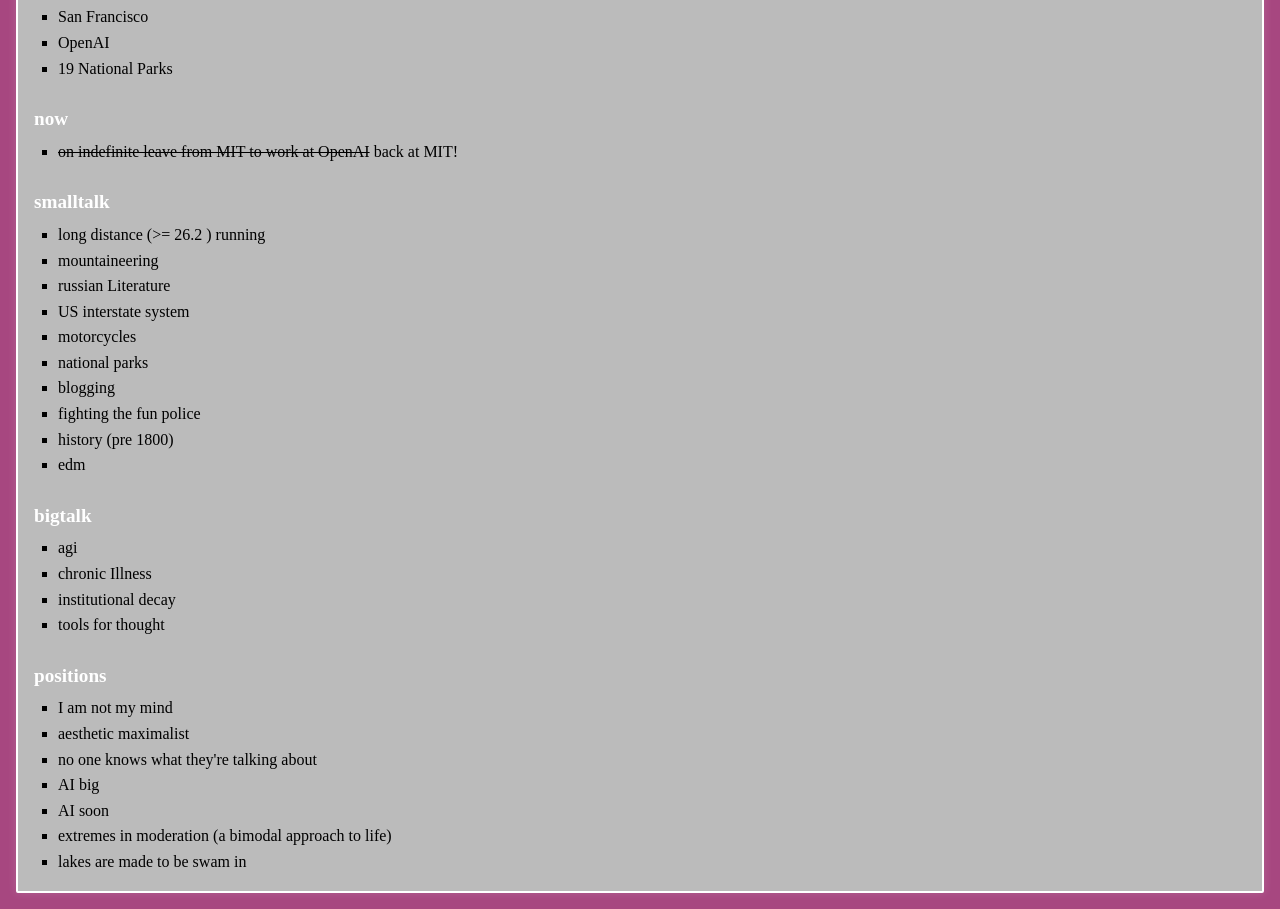
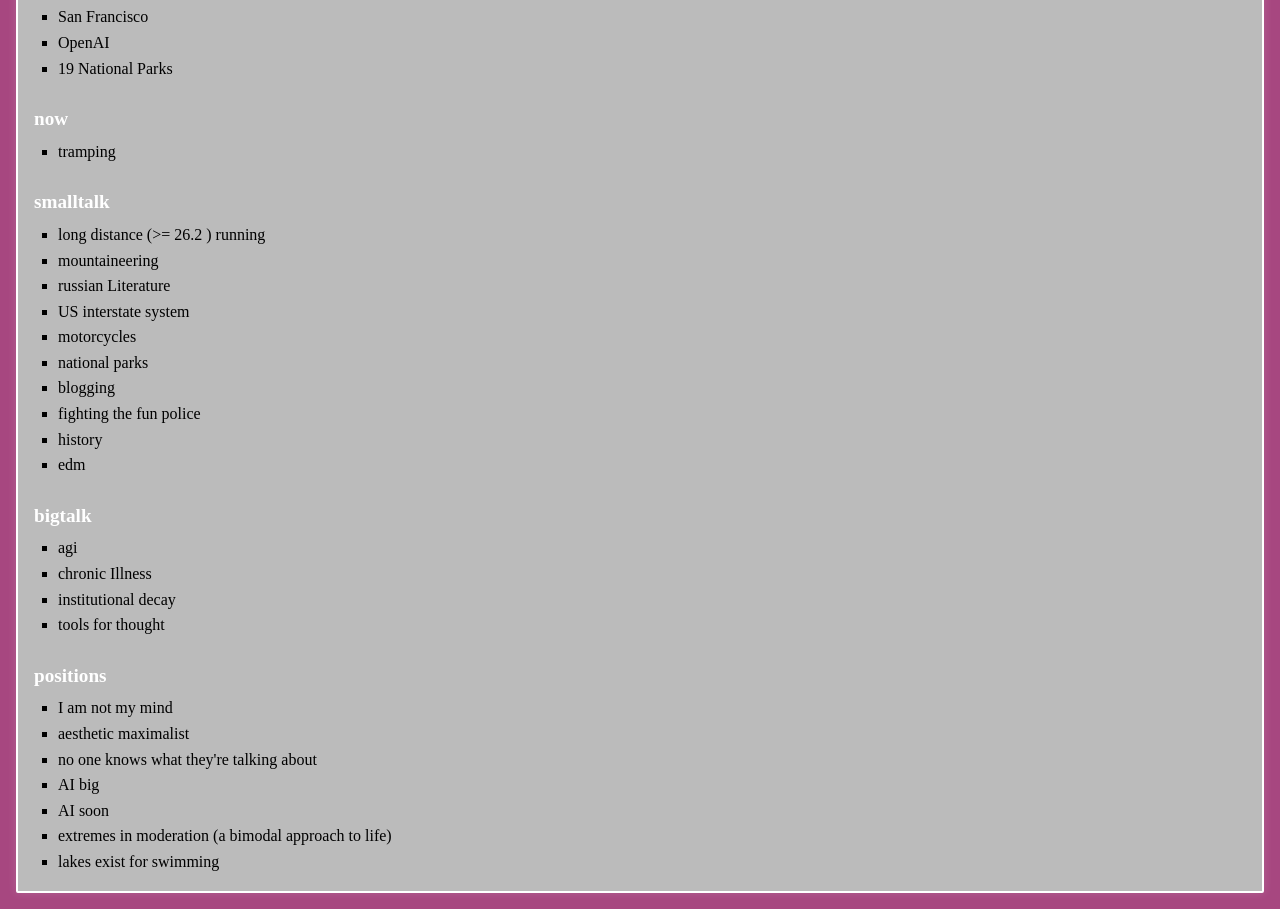
Before and after one commit to will-hath/willhath.com, a Next.js app: page /about in a window 1280 px wide. Shown: the part 420-1329 px from the top of the page. Built offline with nearby package versions, Linux system fonts and the light colour scheme.

Commit message:
updated content

```diff
--- a/src/app/about/getContent.ts
+++ b/src/app/about/getContent.ts
@@ -16,7 +16,7 @@ export function getAboutContent() {
 </ul>
 <h4>now</h4>
 <ul>
-<li><del>on indefinite leave from MIT to work at OpenAI</del> back at MIT!</li>
+<li>tramping</li>
 </ul>
 <h4>smalltalk</h4>
 <ul>
@@ -28,7 +28,7 @@ export function getAboutContent() {
 <li>national parks</li>
 <li>blogging</li>
 <li>fighting the fun police</li>
-<li>history (pre 1800)</li>
+<li>history</li>
 <li>edm</li>
 </ul>
 <h4>bigtalk</h4>
@@ -46,7 +46,7 @@ export function getAboutContent() {
 <li>AI big</li>
 <li>AI soon</li>
 <li>extremes in moderation (a bimodal approach to life)</li>
-<li>lakes are made to be swam in</li>
+<li>lakes exist for swimming</li>
 </ul>
 `;
 }
```
